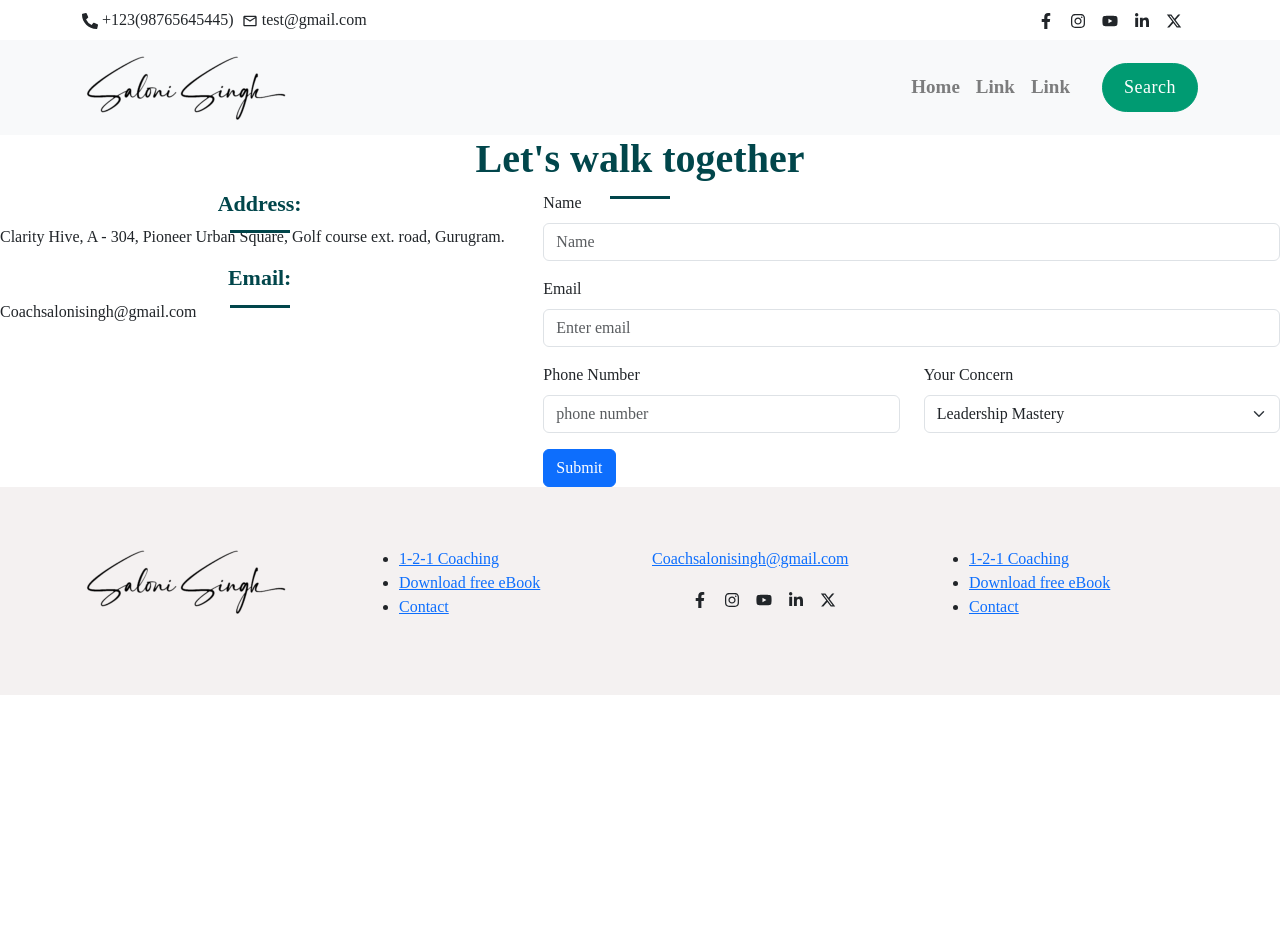
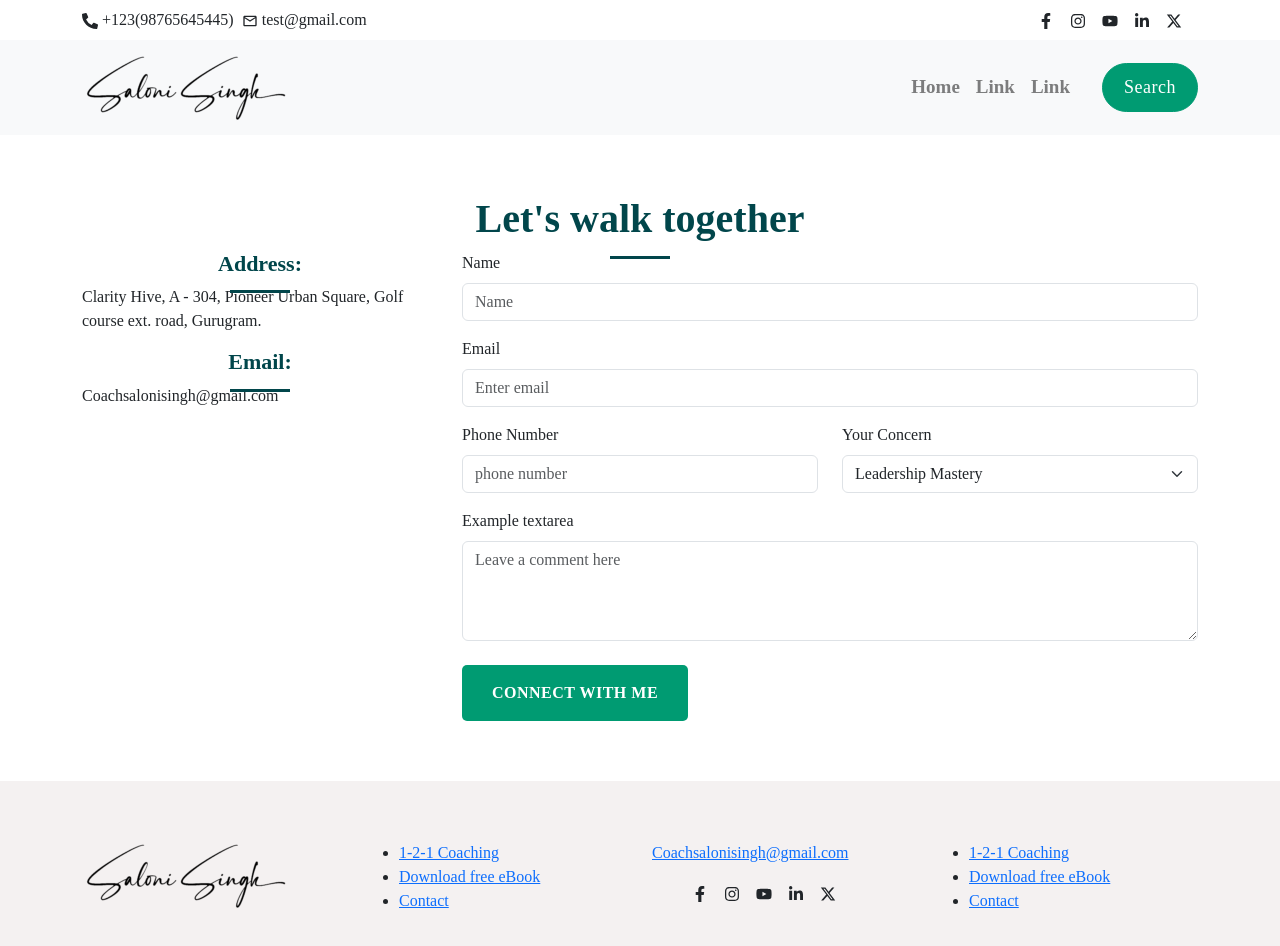
Before and after one commit to Fallen-6121995/astroDeepak, a Next.js app: page /contact-us in a window 1280 px wide. Shown: the top 946 px of the page. Before the commit the page ends 800 px from the top, so only its background shows below. Built offline with nearby package versions, Linux system fonts and the light colour scheme; a web font is replaced by a local one.

Commit message:
contact page design

```diff
--- a/src/app/contact-us/page.tsx
+++ b/src/app/contact-us/page.tsx
@@ -3,10 +3,13 @@ import SectionHeading from "@/components/SeactionHeading/SectionHeading";
 import { contacPageHeading } from "@/data";
 import React from "react";
 import { Col, Row, Form, FormGroup, Button } from "react-bootstrap";
+import { Container } from "react-bootstrap";
+import SectionBtn from "../../components/sectionBtn/SectionBtn";
 
 function Contact() {
   return (
-    <div>
+    <div className="contactArea secPadding">
+       <Container>
       <SectionHeading
         tagline={contacPageHeading}
         color="#01464B"
@@ -14,7 +17,7 @@ function Contact() {
         fontWeight={600}
       />
       <Row>
-        <Col md={5}>
+        <Col md={4}>
           <SectionHeading
             tagline="Address:"
             color="#01464B"
@@ -37,7 +40,7 @@ function Contact() {
 
           <p>Coachsalonisingh@gmail.com</p>
         </Col>
-        <Col md={7}>
+        <Col md={8}>
           <Form>
             <Form.Group className="mb-3" controlId="formBasicName">
               <Form.Label>Name</Form.Label>
@@ -68,13 +71,21 @@ function Contact() {
                 </Form.Group>
               </Col>
             </Row>
-
-            <Button variant="primary" type="submit">
-              Submit
-            </Button>
+            <Form.Group className="mb-3">
+            <Form.Label htmlfor="exampleFormControlTextarea1">Example textarea</Form.Label>
+            <Form.Control
+                  as="textarea"
+                  placeholder="Leave a comment here"
+                  style={{ height: '100px' }}
+                />
+            </Form.Group>
+            <div className="mt-4" variant="primary" type="submit">
+               <SectionBtn link="/" label="CONNECT WITH ME" />
+            </div>
           </Form>
         </Col>
       </Row>
+      </Container>
     </div>
   );
 }
--- a/src/app/globals.css
+++ b/src/app/globals.css
@@ -20,15 +20,16 @@ body {
   color: #fff;
   background-color: var(--mainGreen);
   border-color: var(--mainGreen);
-  border-radius: 100px;
+  border-radius: 5px;
   display: inline-block;
   text-decoration: none;
-  padding: 20px 36px;
-  font-size: 20px;
+  padding: 14px 28px;
+  font-size: 16px;
   font-weight: 700;
   border: 2px solid transparent;
   display: flex;
   align-items: center;
+  letter-spacing: 0.5px;
 }
 .cta-btn:hover {
   color: #fff;
```
